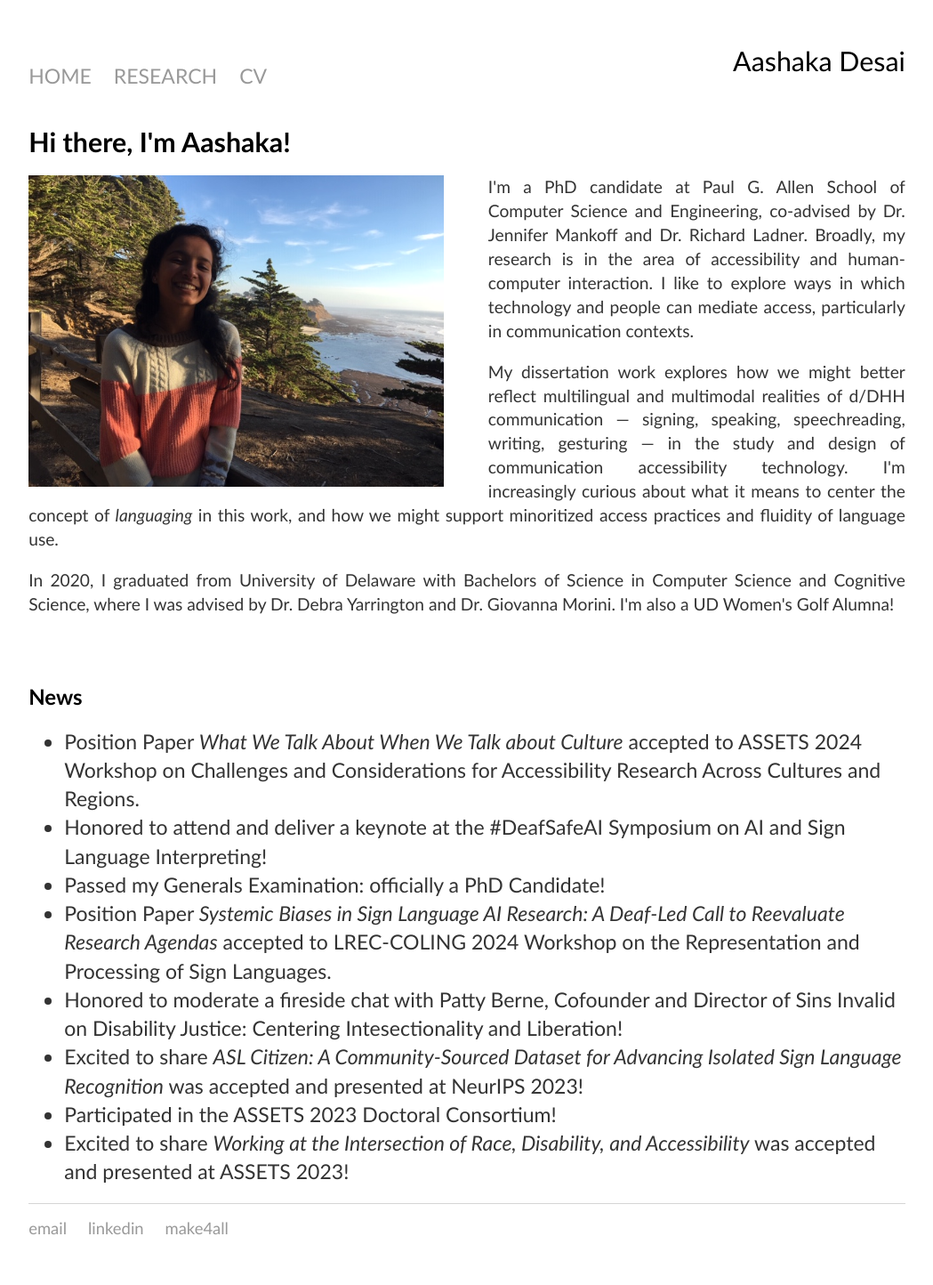
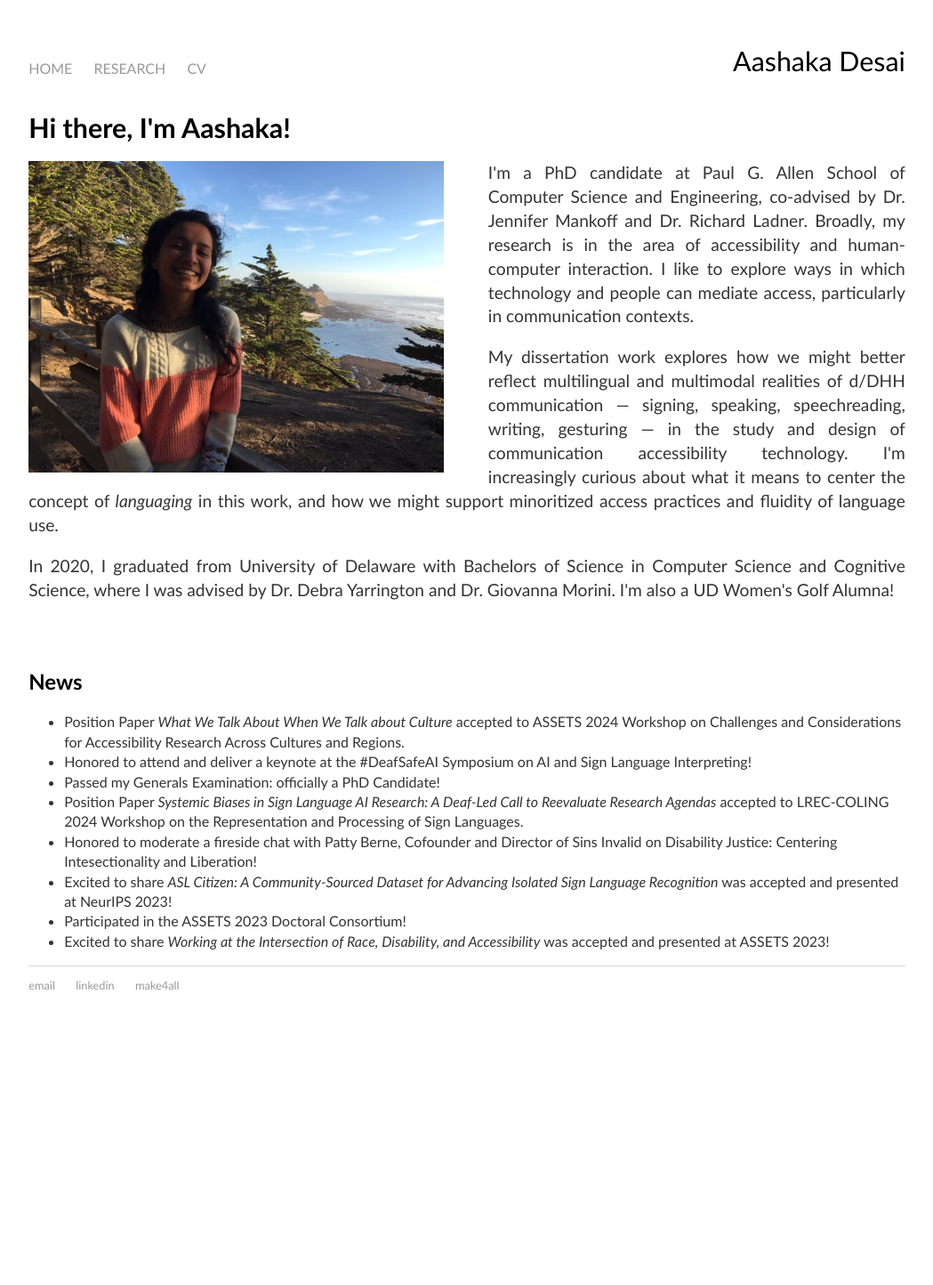
Before and after one commit to aashakadesai/aashakadesai.github.io, a Jekyll site: the page built from index.html, in a window 1280 px wide. Shown: the whole page at 89% size, without its empty margins (115-1164 px from the left). Built offline with Jekyll 4.4.1, drawn with Linux system fonts in a browser that asks for light colours; after the commit the page ends 1167 px from its top, so only the background shows below that.

Commit message:
Update main.css

```diff
--- a/css/main.css
+++ b/css/main.css
@@ -66,14 +66,14 @@
 }
 
 ul {
-    font-size: 1.2em;
+    font-size: 1.0em;
     font-family:'Gill Sans';
     line-height: 1.4em;
     color: #333;
 }
 
 li {
-    font-size: 1.2em;
+    font-size: 1.0em;
     font-family:'Gill Sans';
     line-height: 1.4em;
     color: #333;
```
